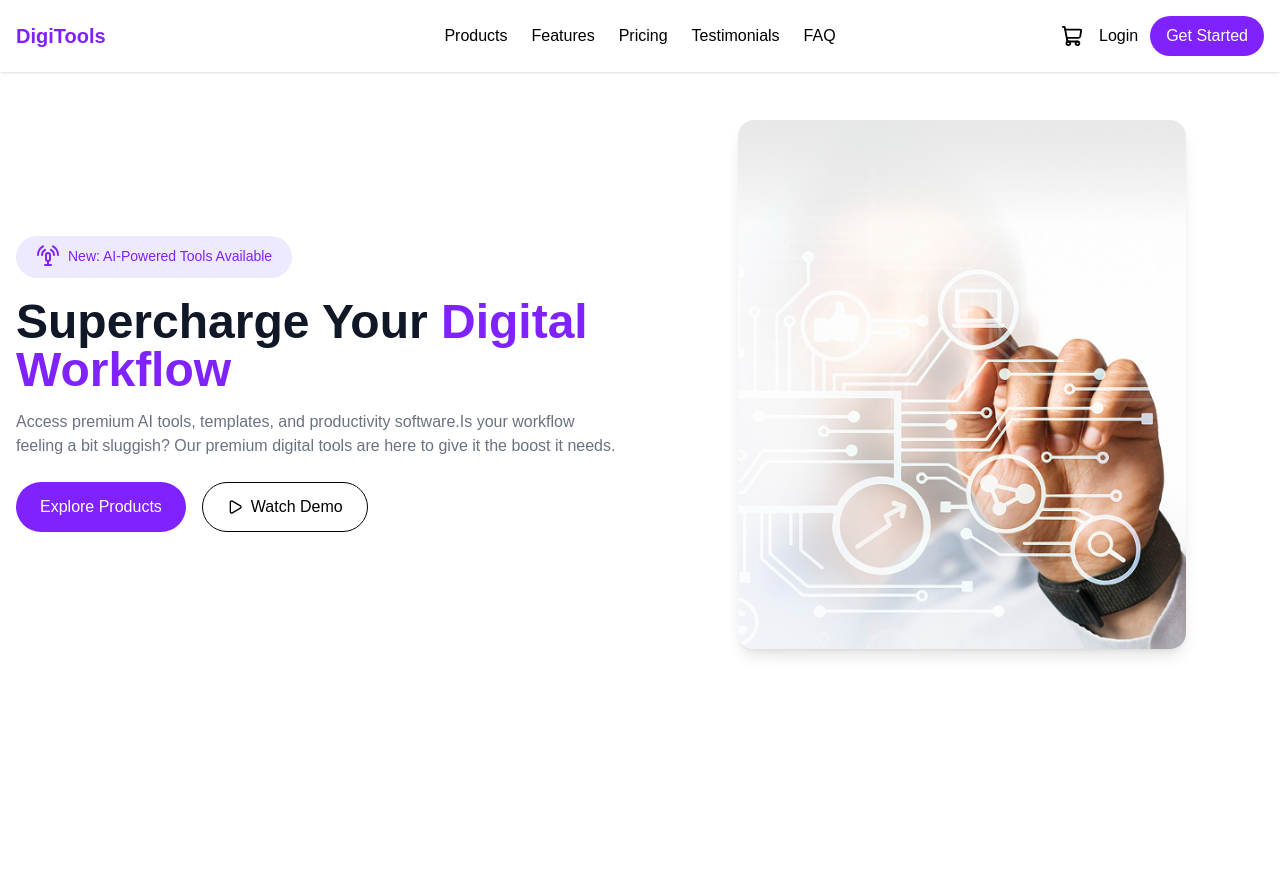
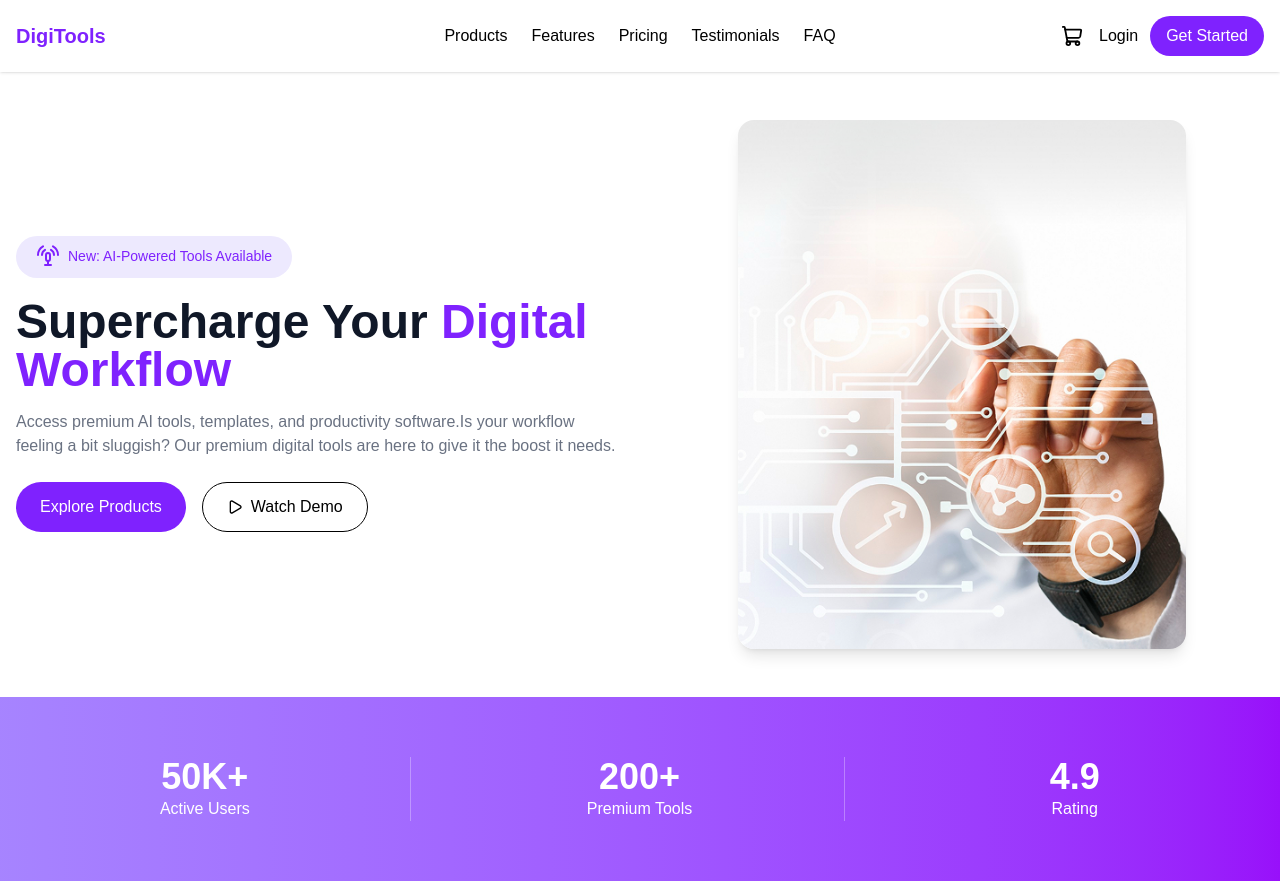
Before and after one commit to Mahim-Ahmad/ASSIGNMENT-PRACTICE-6, a React (Vite) app: page / in a window 1280 px wide. Before the commit the page ends 800 px from the top, so only its background shows below. Built offline with nearby package versions, Linux system fonts and the light colour scheme.

Commit message:
add stats section

```diff
--- a/src/App.jsx
+++ b/src/App.jsx
@@ -1,6 +1,8 @@
 
 import Navbar from "./components/Navbar";
 import Banner from "./components/Banner";
+import Stats from "./components/Stats";
+
 
 function App() {
 
@@ -9,6 +11,7 @@ function App() {
     <>
       <Navbar />
       <Banner />
+      <Stats />
 
     </>
   );
--- /dev/null
+++ b/src/components/Stats.jsx
@@ -0,0 +1,27 @@
+const Stats = () => {
+  const data = [
+    { v: "50K+", l: " Active Users" },
+    { v: "200+", l: "Premium Tools" },
+    { v: "4.9", l: "Rating" },
+  ];
+
+  return (
+    <div className="bg-linear-to-r from-violet-400 to-purple-600 py-15 text-white">
+  <div className="max-w-7xl mx-auto grid grid-cols-1 sm:grid-cols-3 gap-6 text-center">
+    {data.map((d, i) => (
+  <div
+    key={i}
+    className={`px-6 ${
+      i !== data.length - 1 ? "border-r border-white/30" : ""
+    }`}
+  >
+    <h2 className="text-4xl font-bold">{d.v}</h2>
+    <p>{d.l}</p>
+  </div>
+))}
+  </div>
+</div>
+  );
+};
+
+export default Stats;
```
